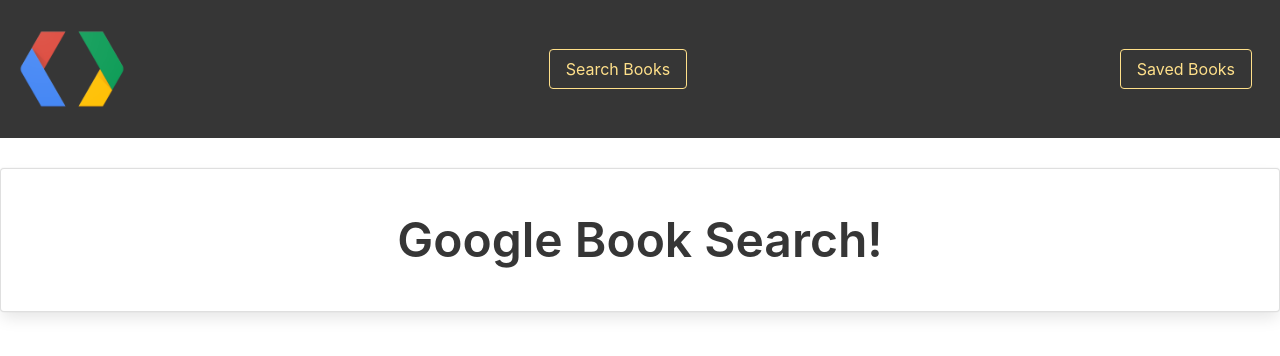
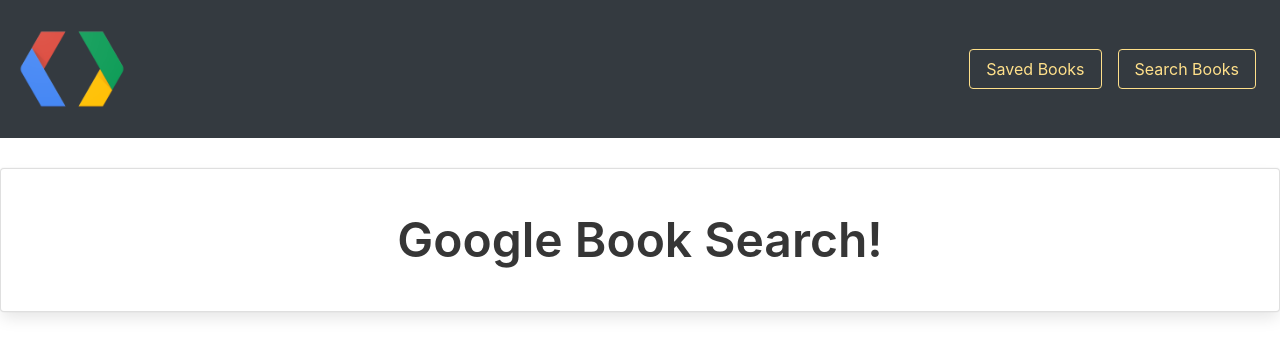
Before and after one commit to johnsondavid1107/craffeeGBooks, a React (Create React App) app in the folder client/: page / in a window 1280 px wide. Shown: the top 356 px of the page. Built offline with nearby package versions, Linux system fonts and the light colour scheme.

Commit message:
added elements to improve navbar

```diff
--- a/client/package.json
+++ b/client/package.json
@@ -10,6 +10,7 @@
     "axios": "^0.21.1",
     "bootstrap": "^4.6.0",
     "react": "^17.0.1",
+    "react-bootstrap": "^1.4.3",
     "react-dom": "^17.0.1",
     "react-router-dom": "^5.2.0",
     "react-scripts": "4.0.1",
--- a/client/src/App.js
+++ b/client/src/App.js
@@ -1,6 +1,6 @@
 
 import './App.css';
-import Navbar from "./components/Navbar"
+import GoogleNavBar from "./components/GoogleNavBar"
 import { BrowserRouter as Router, Route } from "react-router-dom"
 import Search from "./pages/Search"
 import './books.css'
@@ -13,7 +13,7 @@
   return (
     <Router>
 
-      <Navbar />
+      <GoogleNavBar />
       <MainCard />
       <div>
         <Route exact path="/search" component={Search} />
--- /dev/null
+++ b/client/src/components/GoogleNavBar.js
@@ -0,0 +1,48 @@
+/* eslint-disable jsx-a11y/anchor-is-valid */
+import React from "react"
+import GooglePic from "./photos/developers.png"
+import { Link } from "react-router-dom"
+import Navbar from "react-bootstrap/Navbar"
+import Nav from "react-bootstrap/Nav"
+import NavDropdown from "react-bootstrap/NavDropdown"
+
+function GoogleNavBar(props) {
+    const styles = {
+        stretch: {
+            width: "100%"
+        },
+        noPadding: {
+            padding: 0
+        }
+    }
+
+    console.log(props)
+    return (
+        < Navbar collapseOnSelect expand="lg" bg="dark" variant="dark" >
+            <Navbar.Brand><img src={GooglePic} alt="Google Books" width="112" height="28">
+            </img></Navbar.Brand>
+            <Navbar.Toggle aria-controls="responsive-navbar-nav" />
+            <Navbar.Collapse id="responsive-navbar-nav">
+                <Nav className="mr-auto">
+
+                </Nav>
+                <Nav>
+
+                    < Link to="/saved" className="nav-link" >
+                        <button className="button is-outlined is-warning">Saved Books</button>
+                    </Link >
+
+
+
+                    <Link to="/search" className="nav-link">
+                        <button className="button is-outlined is-warning">Search Books</button>
+                        <span className="sr-only">(current)</span>
+                    </Link>
+
+                </Nav>
+            </Navbar.Collapse>
+        </Navbar >
+    )
+
+}
+export default GoogleNavBar
--- a/client/src/components/MainCard.js
+++ b/client/src/components/MainCard.js
@@ -17,7 +17,7 @@
             <div className="card" style={styles.topCard}>
                 <div className="card-content" >
                     <div className="content" style={styles.contentMargin}>
-                        <p className="title is-1 is-flex is-justify-content-center">
+                        <p className="title is-1 is-flex is-justify-content-center text-center">
                             Google Book Search!
                     </p>
                     </div>
--- a/client/src/components/Navbar.js
+++ /dev/null
@@ -1,36 +0,0 @@
-/* eslint-disable jsx-a11y/anchor-is-valid */
-import React from "react"
-import GooglePic from "./photos/developers.png"
-import { Link } from "react-router-dom"
-
-function Navbar() {
-
-    return (
-        <nav className="navbar is-dark" role="navigation" aria-label="main navigation" >
-            <div className="navbar-brand">
-                <a className="navbar-start" href="#" >
-                    <img src={GooglePic} alt="Bulma: Free, open source, and modern CSS framework based on Flexbox" width="112" height="28">
-                    </img>
-                </a>
-            </div>
-            <div className="navbar-brand">
-                <Link to="/search" className="navbar-item">
-
-                    <button className="button is-outlined is-warning">Search Books</button>
-                </Link>
-            </div>
-
-            <Link to="/saved" className="navbar-item">
-
-                <button className="button is-outlined is-warning">Saved Books</button>
-            </Link>
-
-
-
-        </nav >
-
-
-    )
-
-}
-export default Navbar
```
Also changed, not shown: 1 other file (tests, documents, lock files or other folders).
